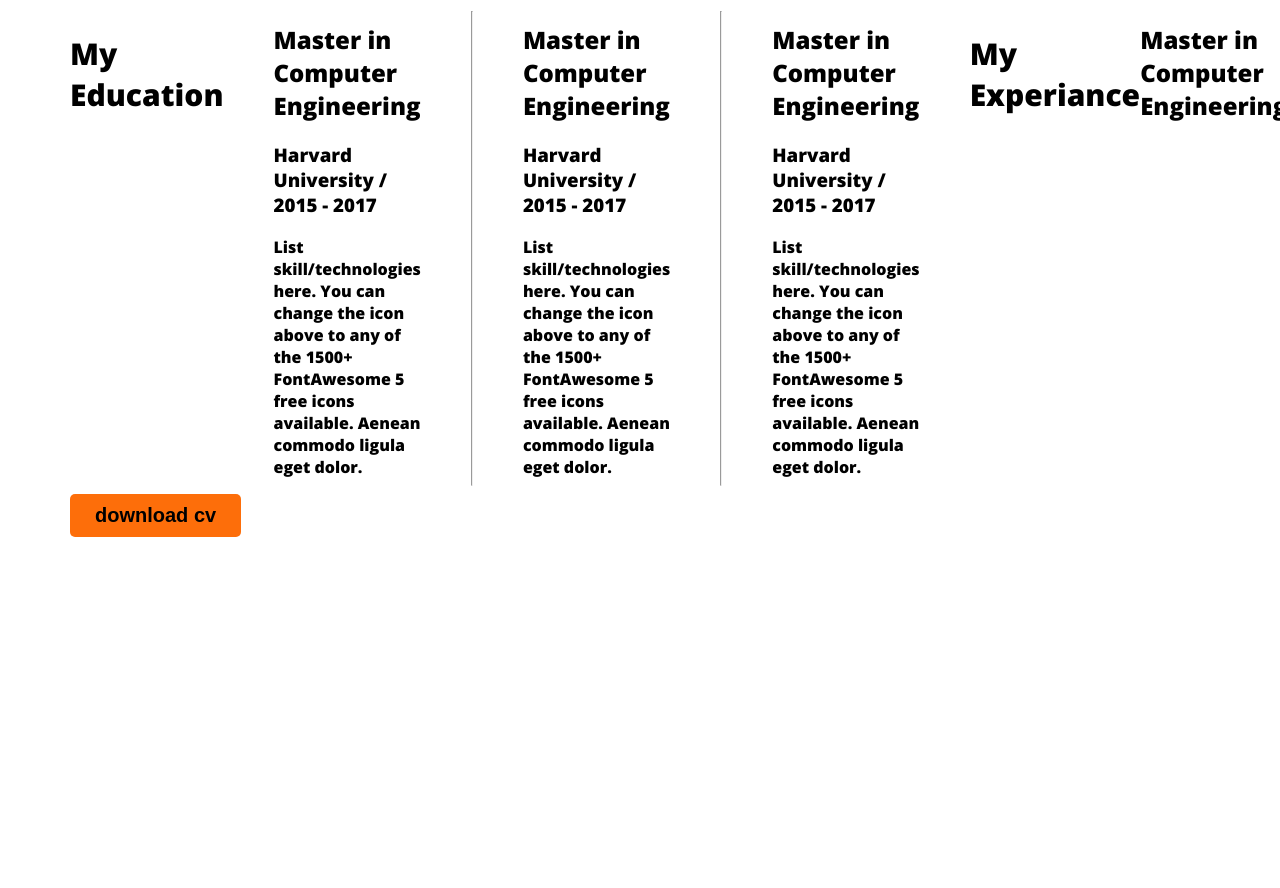
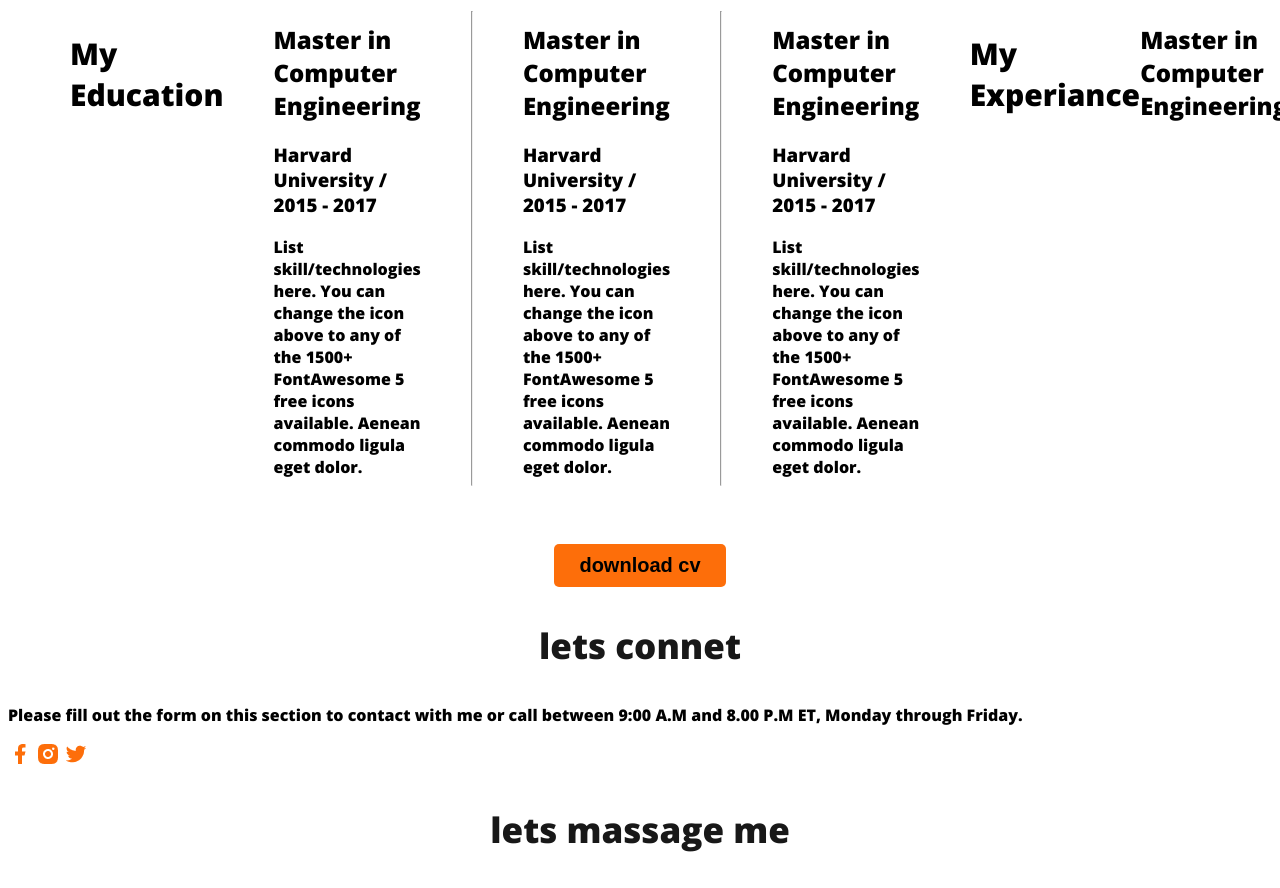
Before and after one commit to mdriaz60000/webdeveloper-repo, a plain HTML site: page index.html in a window 1280 px wide. Shown: the part 2335-3223 px from the top of the page. Before the commit the page ends 2880 px from the top, so only its background shows below. Drawn offline with nearby package versions, Linux system fonts and the light colour scheme.

Commit message:
added footer

```diff
--- a/index.html
+++ b/index.html
@@ -146,7 +146,22 @@
   </section>
 </main>
    <footer>
+<div class="footer-column">
+    <h3 class="section-title">lets connet</h3>
+    <p class="section-discription">
+        Please fill out the form on this section to contact with me or call between 9:00 A.M and 8.00 P.M ET, Monday through Friday.
+    </p>
+    <div class="sosal-link">
+        <!-- a*3>img -->
+        <a href=""><img src="images/icons/facebook.png" alt=""></a>
+        <a href=""><img src="images/icons/insta.png" alt=""></a>
+        <a href=""><img src="images/icons/twitter.png" alt=""></a>
 
+    </div>
+</div>
+<div class="footer-column">
+    <h3 class="section-title">lets massage me</h3>
+</div>
    </footer>
 </body>
 </html>
--- a/style.css
+++ b/style.css
@@ -140,3 +140,12 @@ display: flex;
 display: flex;
     gap: 50px;
 }
+.download-cv{
+    text-align: center;
+    margin-top: 50px;
+}
+/* footer related style */
+.footer{
+    display: flex;
+    background: #FFF8F3;
+}
```
